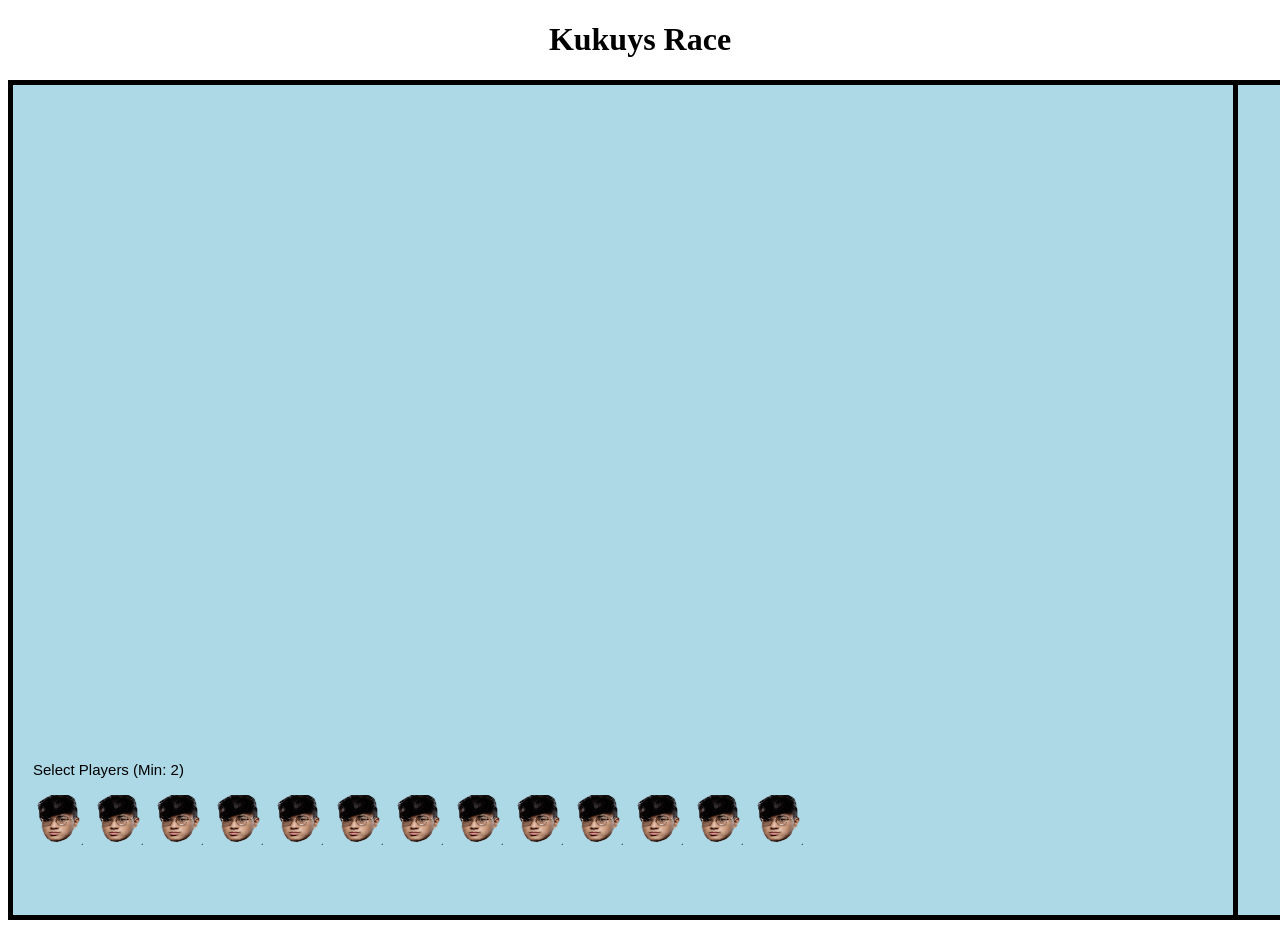
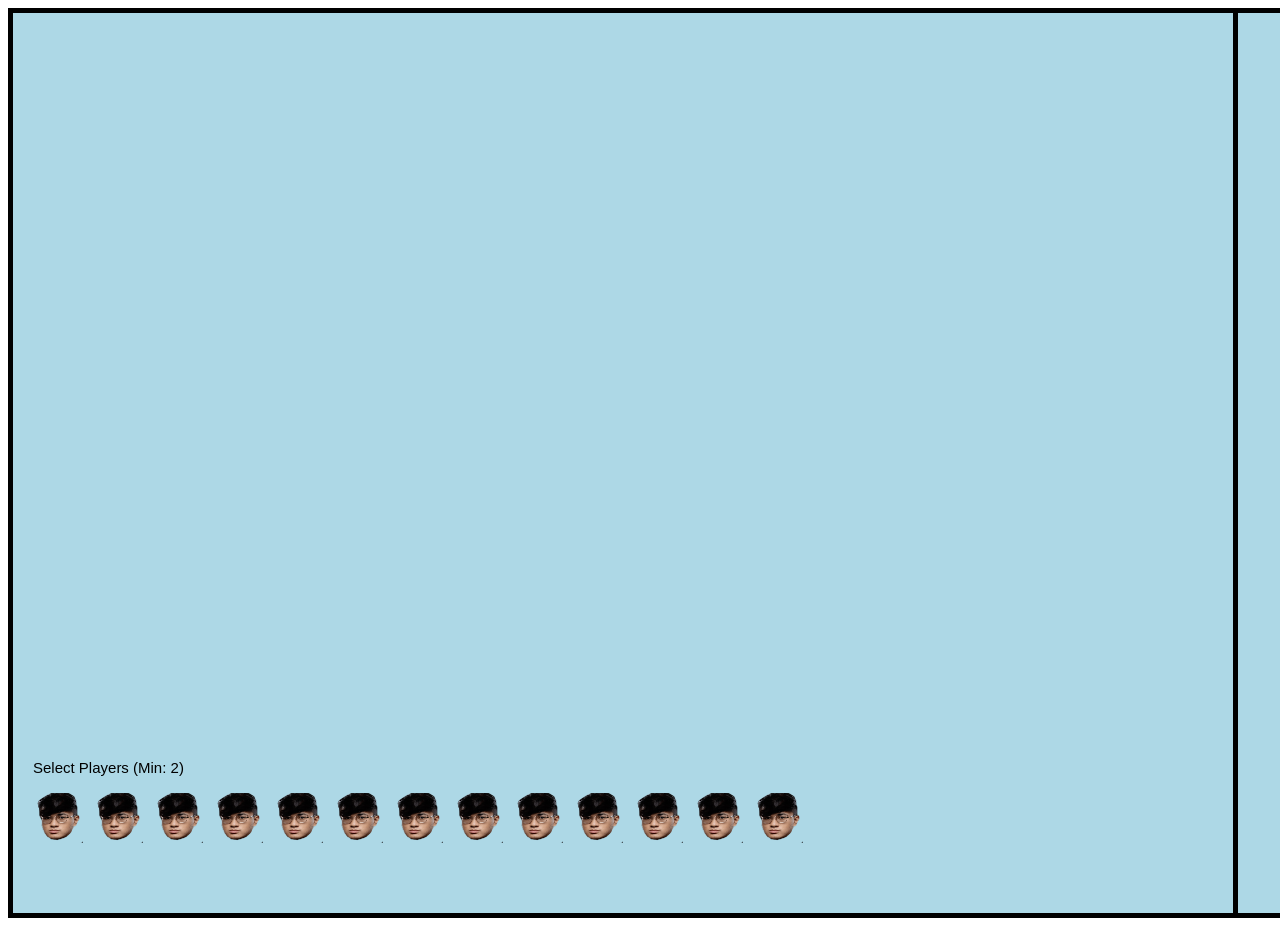
Before and after one commit to xderist/kukuysrace, a plain HTML site: page index.html in a window 1280 px wide. Drawn offline with Linux system fonts and the light colour scheme.

Commit message:
Update index.html

```diff
--- a/index.html
+++ b/index.html
@@ -14,8 +14,7 @@
     </style>
 </head>
 <body>
-    <h1>Kukuys Race</h1>
-    <canvas id="gameCanvas" width="1280" height="830"></canvas>
+    <canvas id="gameCanvas" width="1280" height="900"></canvas>
     <script src="game.js"></script>
 </body>
 </html>
```
